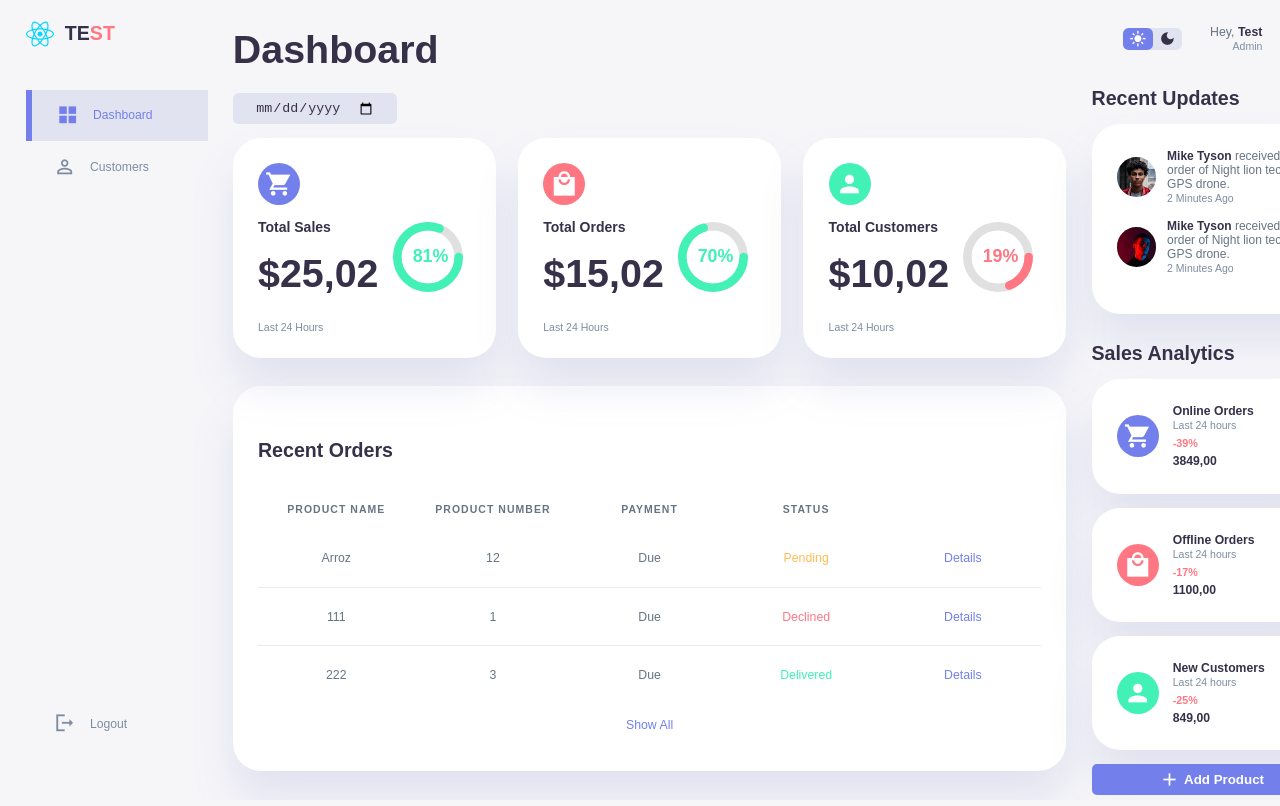
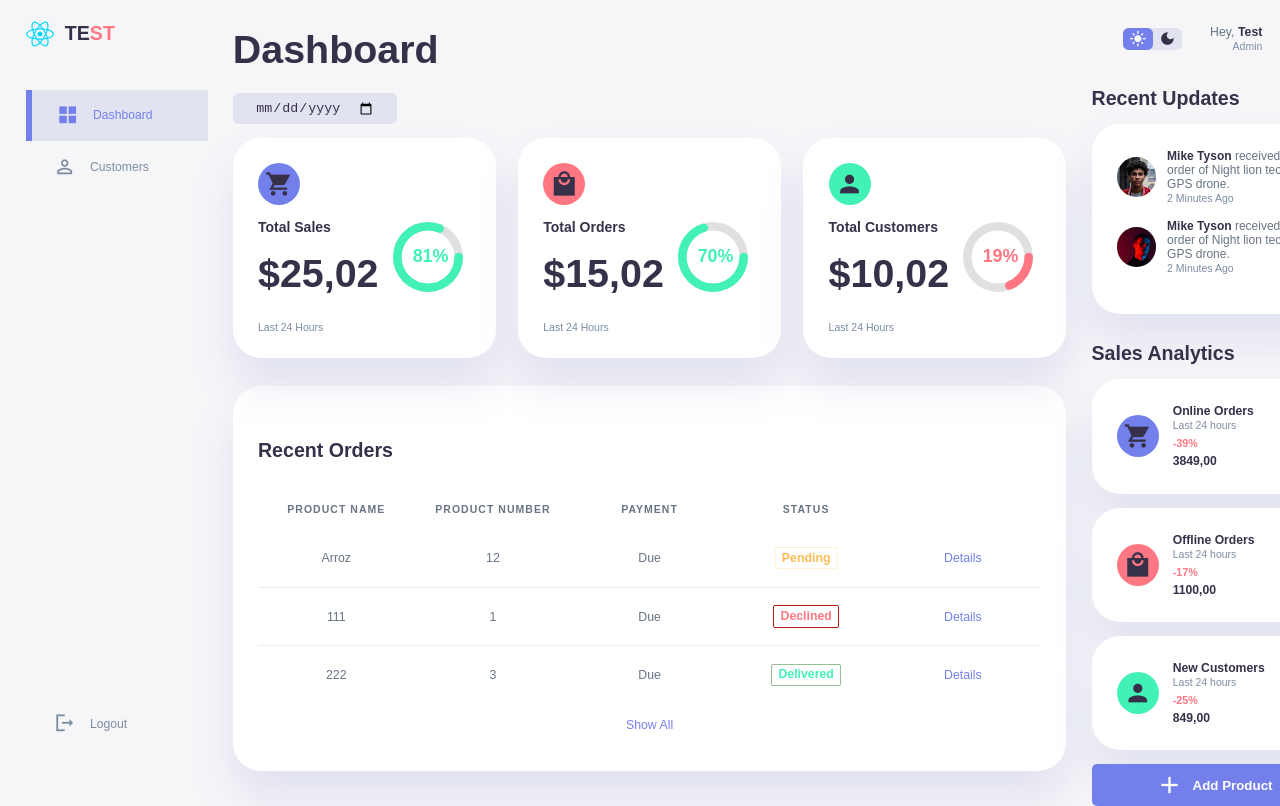
Before and after one commit to dxdns/react-components, a React (Vite) app: page / in a window 1280 px wide. Shown: the top 806 px of the page. Built offline with nearby package versions, Linux system fonts and the light colour scheme.

Commit message:
style badge variant colors | icon

```diff
--- a/src/components/badge/index.tsx
+++ b/src/components/badge/index.tsx
@@ -7,12 +7,14 @@ type Props = React.HTMLAttributes<HTMLSpanElement> & React.PropsWithChildren<{
     variant?: VariantType
 }>
 
-export default React.forwardRef<HTMLSpanElement, Props>(({ children, variant = "contained", size = "lg", ...rest }, ref) => {
+export default React.forwardRef<HTMLSpanElement, Props>((props, ref) => {
+    const { children, variant = "contained", size = "md", ...rest } = props
+
     return (
         <span
             ref={ref}
             {...rest}
-            className={`badge ${variant} ${size}`}
+            className={`badge ${variant} ${size} ${rest.className}`}
         >
             {children}
         </span>
--- a/src/components/badge/style.css
+++ b/src/components/badge/style.css
@@ -14,6 +14,18 @@
     &.outlined {
         border: 1px solid var(--color-primary);
         color: var(--color-primary);
+
+        &.warning {
+            border-color: var(--color-warning-variant);
+        }
+
+        &.error {
+            border-color: var(--color-error-variant);
+        }
+
+        &.success {
+            border-color: var(--color-success-variant);
+        }
     }
 
     &.sm {
--- a/src/components/card-analytic/index.tsx
+++ b/src/components/card-analytic/index.tsx
@@ -9,7 +9,7 @@ type Props = {
 }
 
 export default function CardAnalytic({ icon, title, percent, value }: Props) {
-    const percentColor = percent >= 50 ? "success" : "danger"
+    const percentColor = percent >= 50 ? "success" : "error"
     const percentText = percent >= 50 ? `+${percent}%` : `-${percent}%`
 
     return (
@@ -17,7 +17,7 @@ export default function CardAnalytic({ icon, title, percent, value }: Props) {
             <div className="card-analytic">
                 {icon}
                 <div className="right">
-                    <div className="info">
+                    <div className="inherit">
                         <h3>{title}</h3>
                         <small className="text-muted">Last 24 hours</small>
                     </div>
--- a/src/components/icon/index.tsx
+++ b/src/components/icon/index.tsx
@@ -3,18 +3,19 @@ import "./style.css"
 
 type Props = {
     name: string
+    variant?: VariantType
+    color?: ColorType
     bgColor?: ColorType
-    variant?: VariantType
 }
 
-export default function Icon({ name, bgColor = "primary", variant = "text" }: Props) {
+export default function Icon(props: Props) {
+    const { name, color = "inherit", bgColor, variant = "text" } = props
+
     return (
         <span
-            id="icon"
-            className={`icon material-icons-sharp ${variant}`}
+            className={`icon material-icons-sharp ${variant} ${color}`}
             style={{
-                backgroundColor: `var(--color-${bgColor})`,
-                // color: `var(--color-${color})`
+                backgroundColor: bgColor ? `var(--color-${bgColor ?? ""})` : ""
             }}
         >
             {name}
--- a/src/components/icon/style.css
+++ b/src/components/icon/style.css
@@ -1,24 +1,21 @@
 .icon {
+    padding: 0.5rem;
+    border-radius: 50%;
+    font-size: 2rem;
+
+    &.contained {
         background: var(--color-primary);
         padding: 0.5rem;
         border-radius: 50%;
-    /* color: var(--color-white); */
-    font-size: 2rem;
+        /* color: var(--color-white) !important; */
     }
 
-#icon.contained {
-    background: var(--color-primary);
-    padding: 0.5rem;
-    border-radius: 50%;
-    color: var(--color-white);
+    &.outlined {
+        background: transparent !important;
+        border: 1px solid var(--color-light);
     }
 
-#icon.outlined {
+    &.text {
         background: transparent !important;
-    border: 1px solid var(--color-light);;
     }
-
-#icon.text {
-    background: transparent !important;
-    /* color: var(--color-dark); */
 }
--- a/src/components/logo/index.tsx
+++ b/src/components/logo/index.tsx
@@ -5,7 +5,7 @@ export default function Logo() {
     return (
         <div className="logo">
             <img src={logo} alt="" />
-            <h2>TE<span className="danger">ST</span></h2>
+            <h2>TE<span className="error">ST</span></h2>
         </div>
     )
 }
--- a/src/components/progress/index.tsx
+++ b/src/components/progress/index.tsx
@@ -12,7 +12,7 @@ export default function Progress({ percent }: Props) {
     const refSvg = React.useRef<SVGSVGElement>(null)
 
     function getColor(percent: number) {
-        return percent < 50 ? "var(--color-danger)" : "var(--color-success)"
+        return percent < 50 ? "var(--color-error)" : "var(--color-success)"
     }
 
     React.useEffect(() => {
--- a/src/components/right/data.tsx
+++ b/src/components/right/data.tsx
@@ -10,13 +10,13 @@ export const sales = [
         value: 3849,
     },
     {
-        icon: <Icon name="local_mall" bgColor="danger" variant="contained" />,
+        icon: <Icon name="local_mall" variant="contained" bgColor="error" />,
         title: "Offline Orders",
         percent: 17,
         value: 1100,
     },
     {
-        icon: <Icon name="person" bgColor="success" variant="contained" />,
+        icon: <Icon name="person" variant="contained" bgColor="success" />,
         title: "New Customers",
         percent: 25,
         value: 849,
--- a/src/components/sidebar/style.css
+++ b/src/components/sidebar/style.css
@@ -76,7 +76,7 @@ aside .sidebar a:hover span {
 }
 
 aside .sidebar .message-count {
-    background: var(--color-danger);
+    background: var(--color-error);
     color: var(--color-white);
     padding: 2px 10px;
     font-size: 11px;
--- a/src/index.css
+++ b/src/index.css
@@ -2,15 +2,20 @@
 
 :root {
   --color-primary: #7380ec;
-  --color-danger: #ff7782;
+  --color-error: #ff7782;
+  --color-error-variant: #b71d18;
   --color-success: #41f1b6;
+  --color-success-variant: #2e7d3280;
   --color-warning: #ffbb55;
+  --color-warning-variant: #ffab0029;
   --color-white: #fff;
   --color-info-dark: #7d8da1;
   --color-info-light: #dce1eb;
   --color-dark: #363049;
-  --color-light: rgba(132, 139, 200, 0.18);
+  --color-light: #848bc82e;
   --color-primary-variant: #111e88;
+  --color-action: #757575;
+  --color-secondary: #111e88;
   --color-dark-variant: #677483;
   --color-background: #f6f6f9;
 
@@ -108,12 +113,21 @@ b {
   color: var(--color-dark);
 }
 
-.primary {
-  color: var(--color-primary);
+.inherit {
+  color: inherit !important;
 }
 
-.danger {
-  color: var(--color-danger);
+.primary {
+  color: var(--color-primary) !important;
+  ;
+}
+
+.secondary {
+  color: var(--color-primary-variant) !important;
+}
+
+.error {
+  color: var(--color-error) !important;
 }
 
 .success {
@@ -121,11 +135,16 @@ b {
 }
 
 .warning {
-  color: var(--color-warning);
+  color: var(--color-warning) !important;
+}
+
+.info {
+  color: var(--color-info-light) !important;
 }
 
 .text-muted {
-  color: var(--color-info-dark);
+  color: var(--color-info-dark) !important;
+  ;
 }
 
 .profile-photo {
--- a/src/pages/dashboard/data.tsx
+++ b/src/pages/dashboard/data.tsx
@@ -1,3 +1,4 @@
+import Badge from "../../components/badge"
 import Icon from "../../components/icon"
 
 export const columns = [
@@ -18,9 +19,12 @@ export const columns = [
         label: "Status",
         customBodyRender: (v: string) => {
             const status = v.toLowerCase()
-            const textColor = status === "declined"? "danger" : status === "pending"? "warning" : "success"
+            const textColor = status === "declined"? "error" : status === "pending"? "warning" : "success"
             return(
-                <div className={textColor}>{v}</div>
+                // <div className={textColor}>{v}</div>
+                <Badge className={textColor} variant="outlined">
+                    {v}
+                </Badge>
             )
         }
     },
@@ -62,7 +66,7 @@ export const insights = [
         percent: 81
     },
     {
-        icon: <Icon name="local_mall" bgColor="danger" variant="contained" />,
+        icon: <Icon name="local_mall" bgColor="error" variant="contained" />,
         label: "Total Orders",
         value: 15.024,
         percent: 70
```
Lines whose indentation alone changed are shown as unchanged.
